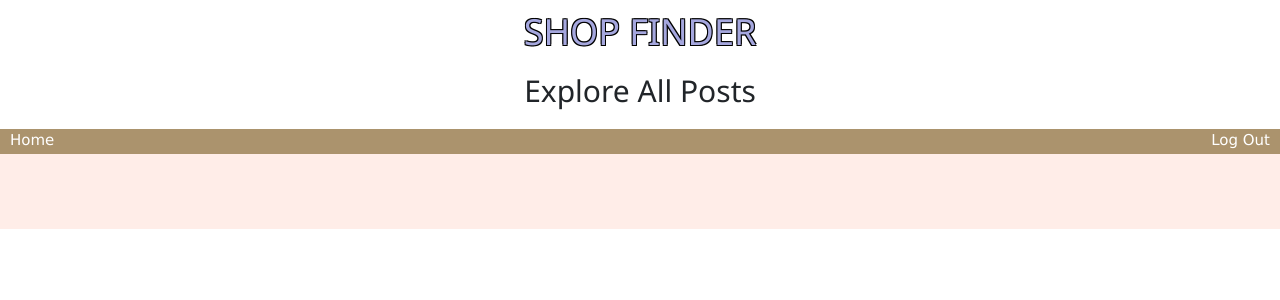
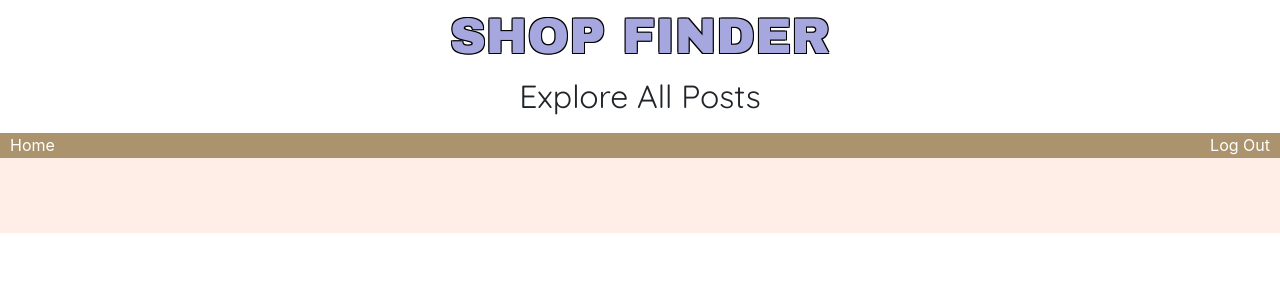
Before and after one commit to Christine516/shopFinder, a Python web app: template templates/all_posts.html in a window 1280 px wide. Shown: the top 300 px of the page. Run offline with Jinja, Linux system fonts and the light colour scheme; the template is opened without the code that fills it, so the values that code supplies are empty; some libraries are stand-ins or nearby versions.

Commit message:
more edits to explore page style

```diff
--- a/static/css/all_posts.css
+++ b/static/css/all_posts.css
@@ -135,3 +135,22 @@ form{
   padding: 2px;
   margin: 1px;
 }
+
+#shopfindertext {
+  margin-top: 7px;
+  margin-bottom: 0px;
+  font-size: 50px;
+  color: #A5A7DE;
+  font-family: arial black;
+  text-shadow:
+		-1px -1px 0 #000,
+		1px -1px 0 #000,
+		-1px 1px 0 #000,
+		1px 1px 0 #000;
+}
+
+.tagcolor {
+  background-color: #2196F3;
+  color: white;
+  margin: 3px;
+}
--- a/templates/all_posts.html
+++ b/templates/all_posts.html
@@ -8,14 +8,13 @@
   <link rel="stylesheet" type="text/css" href="//fonts.googleapis.com/css?family=Quicksand" />
   <link rel="stylesheet" href="https://stackpath.bootstrapcdn.com/bootstrap/4.3.1/css/bootstrap.min.css" integrity="sha384-ggOyR0iXCbMQv3Xipma34MD+dH/1fQ784/j6cY/iJTQUOhcWr7x9JvoRxT2MZw1T" crossorigin="anonymous">
   <!-- <link rel="stylesheet" href="https://maxcdn.bootstrapcdn.com/bootstrap/4.0.0/css/bootstrap.min.css" integrity="sha384-Gn5384xqQ1aoWXA+058RXPxPg6fy4IWvTNh0E263XmFcJlSAwiGgFAW/dAiS6JXm" crossorigin="anonymous"> -->
-  <link rel="stylesheet" href="https://www.w3schools.com/w3css/4/w3.css">
   <link rel="stylesheet" href="https://use.fontawesome.com/releases/v5.3.1/css/all.css" integrity="sha384-mzrmE5qonljUremFsqc01SB46JvROS7bZs3IO2EmfFsd15uHvIt+Y8vEf7N7fWAU" crossorigin="anonymous">
   <script src="https://ajax.googleapis.com/ajax/libs/jquery/3.4.1/jquery.min.js"></script>
   <script src="https://maxcdn.bootstrapcdn.com/bootstrap/3.4.0/js/bootstrap.min.js"></script>
   </head>
   <body>
     <section id=header>
-      <h1>SHOP FINDER</h1>
+      <h1 id="shopfindertext">SHOP FINDER</h1>
       <h2>Explore All Posts</h2>
     </section>
     <section id = "outerWrap">
@@ -38,7 +37,7 @@
         <p>Tags:</p>
         <ul class = "card-text" >
         {% for tag in post.tags %}
-          <span class = "w3-tag w3-blue"><li class = "card-text" style = "display:inline;float:left; list-style-type: none;padding-right:1rem"> #{{ tag }} </li></span>
+          <span><li class = "card-text tagcolor" style = "display:inline;float:left; list-style-type: none;padding-right:1rem"> #{{ tag }} </li></span>
         {% endfor %}
         </ul>
         </div>
```
